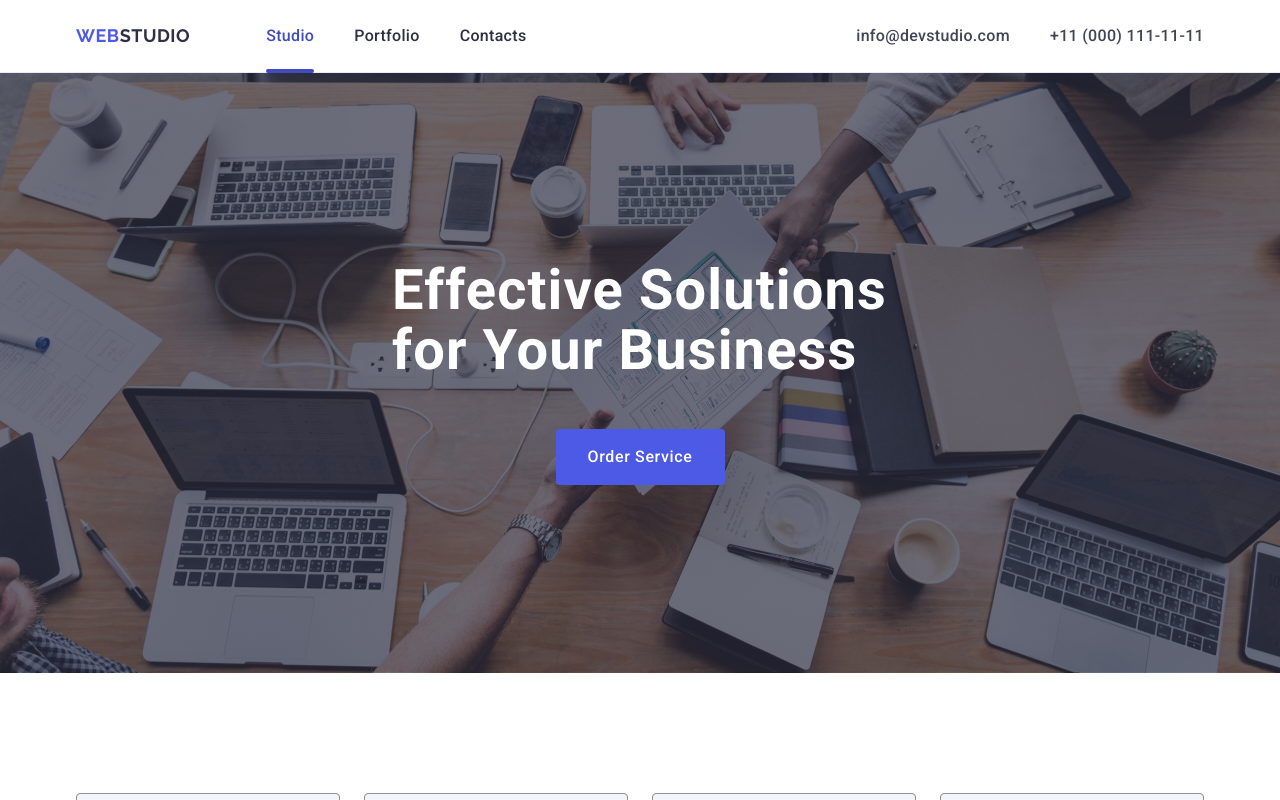
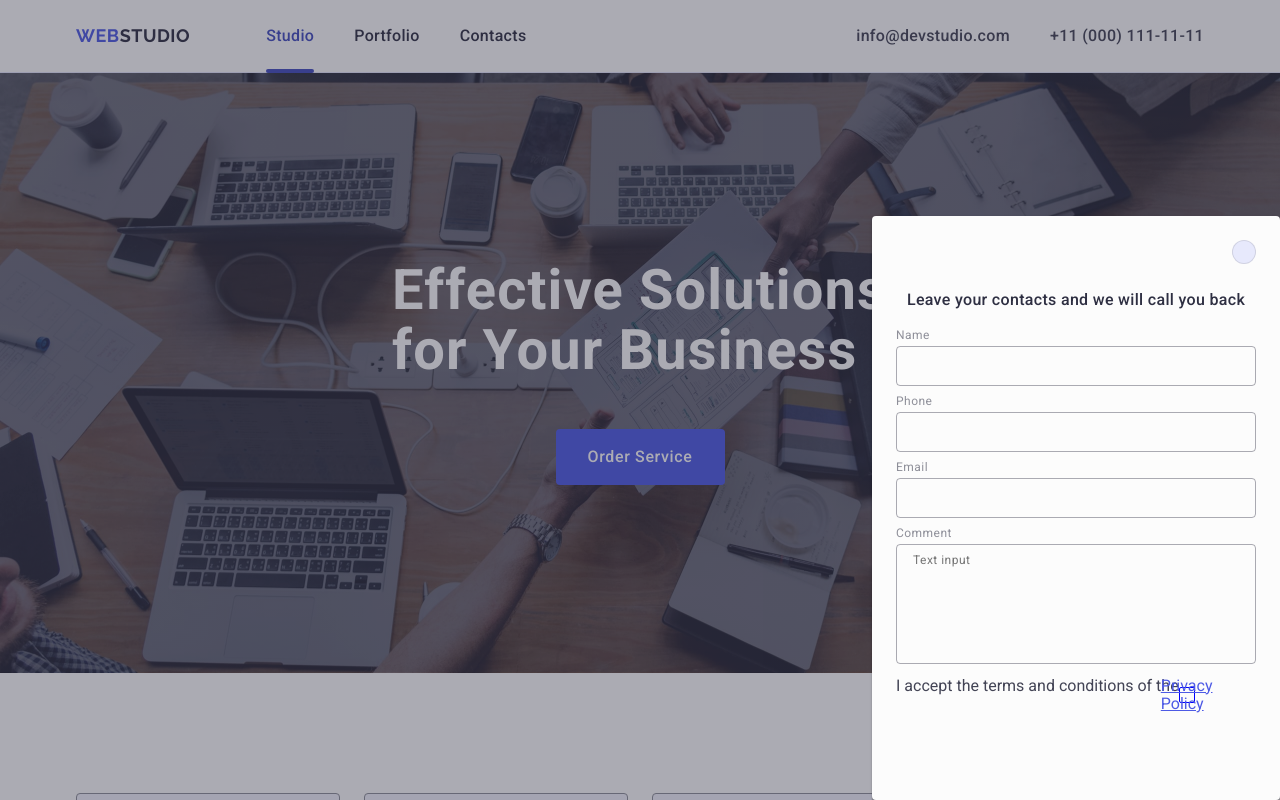
Before and after one commit to Maryna-Marush/goit-markup-hw-05, a plain HTML site: page index.html in a window 1280 px wide. Shown: the top 800 px of the page. Drawn offline with nearby package versions, Linux system fonts and the light colour scheme.

Commit message:
add index file

```diff
--- a/css/styles.css
+++ b/css/styles.css
@@ -736,7 +736,7 @@ letter-spacing: 0.03em;
 
 }
 
-.modal-over.is-open {
+.modal-overlay.is-open {
     opacity: 1;
     visibility: visible;
 }
--- a/index.html
+++ b/index.html
@@ -467,7 +467,7 @@
       </footer>
 
       <!-- modal window -->
-      <div class="modal-overlay">
+      <div class="modal-overlay is-open">
         <div class="modal">
           <button class="modal-button" type="button">
             <!-- треба додати кпртинку літачка -->
@@ -546,9 +546,9 @@
   name="user-privacy" />
 
   <label class="policy-text" for="user-privacy"></label>
-  <span class="policy-link-checkbox"></span>
-  I accept the terms and conditions of the
-  <a href="./index.html" class="policy-link">Privacy Policy</a>
+
+  I accept the terms and conditions of the<span class="policy-link-checkbox">
+    <a href="./index.html" class="policy-link">Privacy Policy</a></span>
   </div>
         </form>
                     <svg class="modal-span-icon" width="10" height="8">
```
